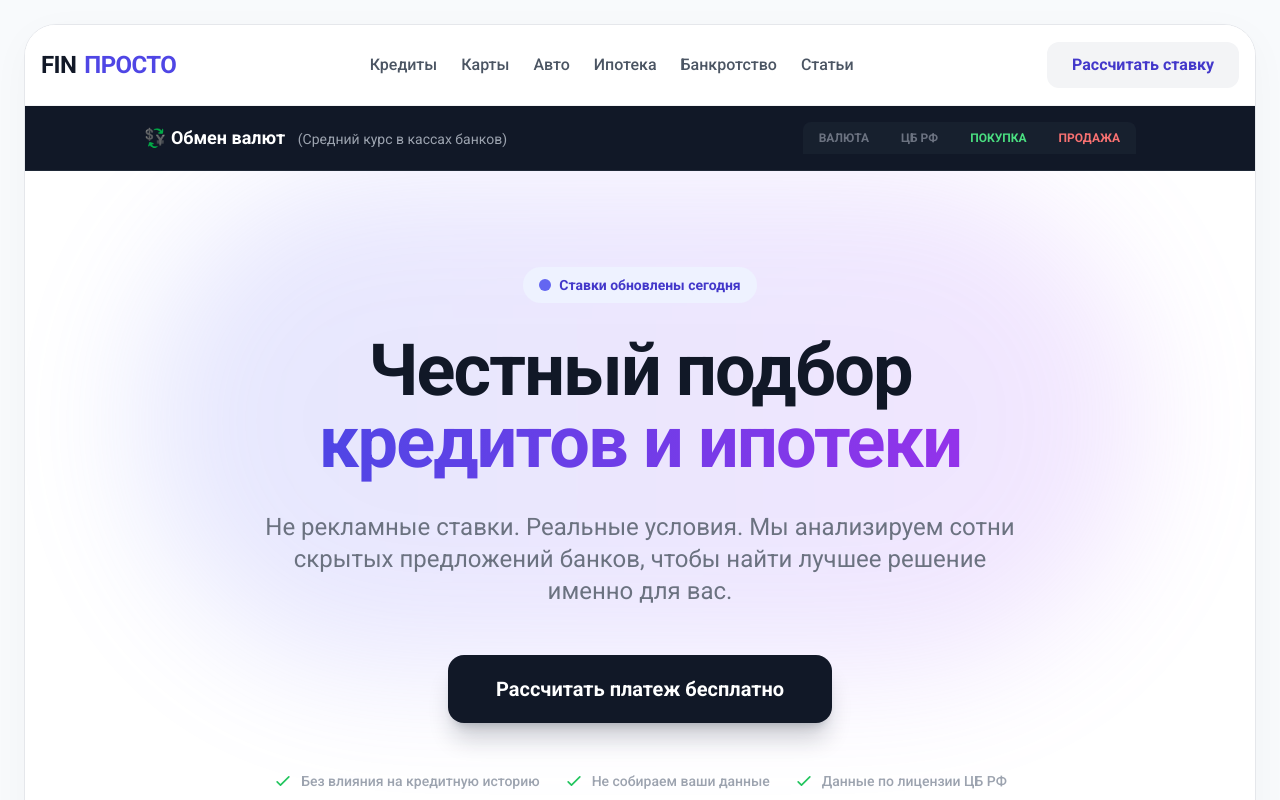
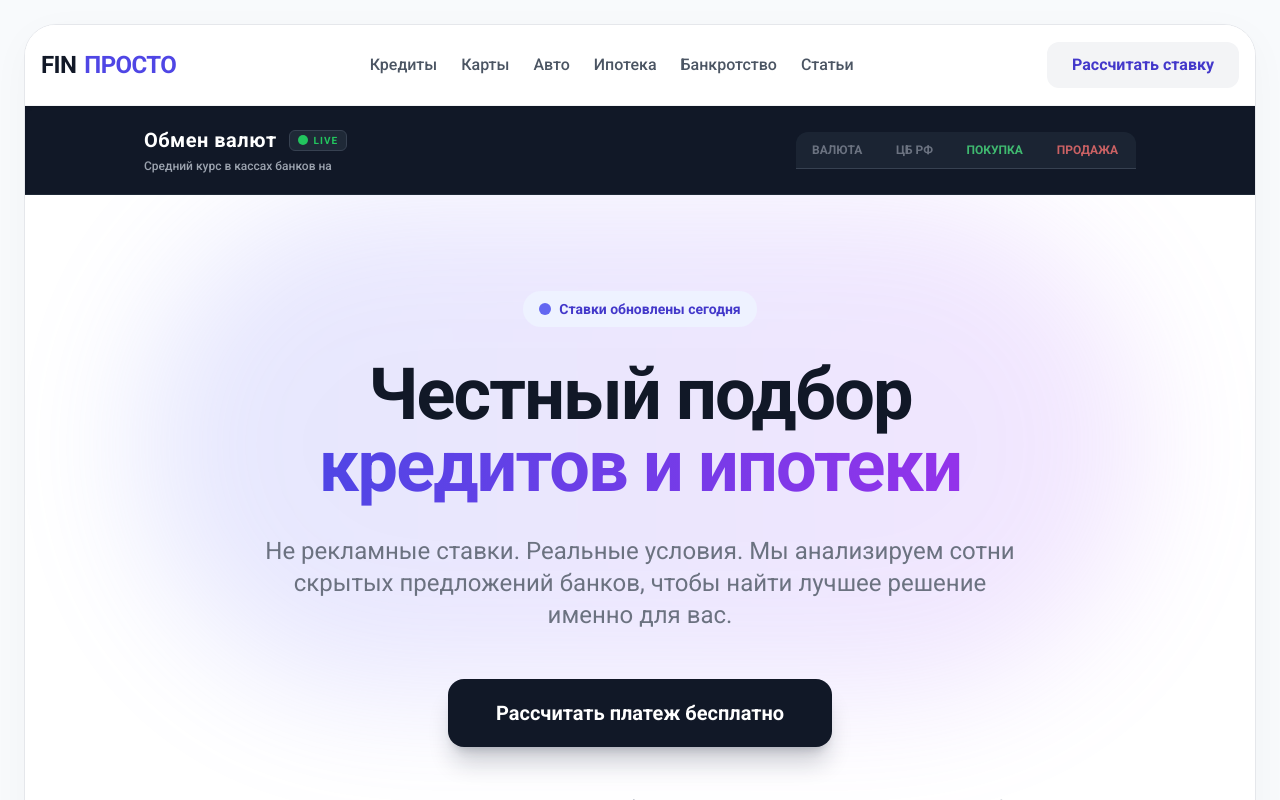
Before and after one commit to Gogih43/finprosto-1, a Next.js app: page / in a window 1280 px wide. Shown: the top 800 px of the page. Built offline with nearby package versions, Linux system fonts and the light colour scheme; no server answers.

Commit message:
add currency widget_1

```diff
--- a/components/CurrencyWidget.tsx
+++ b/components/CurrencyWidget.tsx
@@ -7,6 +7,7 @@ type Currency = {
 
 export default function CurrencyWidget() {
   const [rates, setRates] = useState<{ USD?: Currency; EUR?: Currency; CNY?: Currency }>({});
+  const [lastUpdate, setLastUpdate] = useState<string>("");
   const [loading, setLoading] = useState(true);
 
   useEffect(() => {
@@ -18,6 +19,12 @@ export default function CurrencyWidget() {
           EUR: data.Valute.EUR,
           CNY: data.Valute.CNY
         });
+
+        // Достаем точное время обновления курса от ЦБ
+        const updateDate = new Date(data.Date);
+        const formattedDate = updateDate.toLocaleDateString('ru-RU', { day: '2-digit', month: '2-digit', year: 'numeric' });
+        setLastUpdate(formattedDate);
+
         setLoading(false);
       })
       .catch(() => setLoading(false));
@@ -26,8 +33,6 @@ export default function CurrencyWidget() {
   if (loading) return null;
 
   // Имитация банковского спреда (наценки кассы)
-  // Покупка (банк берет у вас дешевле на 2.5 руб)
-  // Продажа (банк продает вам дороже на 3.5 руб)
   const getBankRates = (cbrValue: number) => {
     return {
       buy: (cbrValue - 2.5).toFixed(2),
@@ -39,63 +44,82 @@ export default function CurrencyWidget() {
   const usd = rates.USD ? getBankRates(rates.USD.Value) : null;
   const eur = rates.EUR ? getBankRates(rates.EUR.Value) : null;
   const cny = rates.CNY ? {
-    buy: (rates.CNY.Value - 0.3).toFixed(2), // У юаня спред меньше
+    buy: (rates.CNY.Value - 0.3).toFixed(2),
     sell: (rates.CNY.Value + 0.5).toFixed(2),
     cbr: rates.CNY.Value.toFixed(2)
   } : null;
 
   return (
-    <div className="bg-gray-900 border-b border-gray-800 py-4">
+    <div className="bg-gray-900 border-b border-gray-800 py-5 shadow-inner">
       <div className="container mx-auto px-4 max-w-5xl">
 
-        <div className="flex flex-col md:flex-row justify-between items-center gap-4">
-          <div className="text-white font-bold text-lg">
-            💱 Обмен валют <span className="text-gray-400 text-sm font-normal ml-2">(Средний курс в кассах банков)</span>
+        <div className="flex flex-col md:flex-row justify-between items-center gap-6">
+
+          {/* ЛЕВАЯ ЧАСТЬ: Заголовок и пульсирующий LIVE */}
+          <div className="flex flex-col items-center md:items-start text-center md:text-left">
+            <div className="flex items-center gap-3 mb-1">
+              <h2 className="text-white font-bold text-xl tracking-wide">Обмен валют</h2>
+              {/* ПУЛЬСИРУЮЩИЙ МАЯЧОК LIVE */}
+              <div className="flex items-center gap-1.5 bg-gray-800 px-2 py-0.5 rounded-md border border-gray-700">
+                <span className="relative flex h-2.5 w-2.5">
+                  <span className="animate-ping absolute inline-flex h-full w-full rounded-full bg-green-400 opacity-75"></span>
+                  <span className="relative inline-flex rounded-full h-2.5 w-2.5 bg-green-500"></span>
+                </span>
+                <span className="text-green-500 text-[10px] font-black tracking-widest">LIVE</span>
+              </div>
+            </div>
+            <p className="text-gray-400 text-xs font-medium">
+              Средний курс в кассах банков на <span className="text-gray-300 font-bold">{lastUpdate}</span>
+            </p>
           </div>
 
-          <div className="flex gap-4 md:gap-8 w-full md:w-auto overflow-x-auto pb-2 md:pb-0 custom-scrollbar">
-
-            {/* ТАБЛИЦА */}
-            <table className="w-full text-sm text-left text-gray-300 min-w-[300px]">
-              <thead className="text-xs text-gray-500 uppercase bg-gray-800/50">
+          {/* ПРАВАЯ ЧАСТЬ: Таблица с курсами */}
+          <div className="w-full md:w-auto overflow-x-auto pb-2 md:pb-0 custom-scrollbar">
+            <table className="w-full text-sm text-left text-gray-300 min-w-[340px]">
+              <thead className="text-xs text-gray-500 uppercase bg-gray-800/80 border-b border-gray-700">
                 <tr>
-                  <th className="px-4 py-2 rounded-tl-lg">Валюта</th>
-                  <th className="px-4 py-2">ЦБ РФ</th>
-                  <th className="px-4 py-2 text-green-400">Покупка</th>
-                  <th className="px-4 py-2 text-red-400 rounded-tr-lg">Продажа</th>
+                  <th className="px-4 py-2.5 rounded-tl-xl font-bold">Валюта</th>
+                  <th className="px-4 py-2.5 font-bold">ЦБ РФ</th>
+                  <th className="px-4 py-2.5 text-green-400/80 font-bold">Покупка</th>
+                  <th className="px-4 py-2.5 text-red-400/80 font-bold rounded-tr-xl">Продажа</th>
                 </tr>
               </thead>
-              <tbody>
+              <tbody className="bg-gray-800/30 divide-y divide-gray-800/50">
                 {usd && (
-                  <tr className="border-b border-gray-800 hover:bg-gray-800/30">
-                    <td className="px-4 py-2 font-bold text-white">🇺🇸 USD</td>
-                    <td className="px-4 py-2">{usd.cbr}</td>
-                    <td className="px-4 py-2 font-bold text-green-400">{usd.buy} ₽</td>
-                    <td className="px-4 py-2 font-bold text-red-400">{usd.sell} ₽</td>
+                  <tr className="hover:bg-gray-800/80 transition-colors">
+                    <td className="px-4 py-3 font-black text-white flex items-center gap-2">
+                      <span className="text-lg">🇺🇸</span> USD
+                    </td>
+                    <td className="px-4 py-3 font-medium text-gray-400">{usd.cbr}</td>
+                    <td className="px-4 py-3 font-black text-green-400 drop-shadow-[0_0_8px_rgba(74,222,128,0.2)]">{usd.buy} ₽</td>
+                    <td className="px-4 py-3 font-black text-red-400 drop-shadow-[0_0_8px_rgba(248,113,113,0.2)]">{usd.sell} ₽</td>
                   </tr>
                 )}
                 {eur && (
-                  <tr className="border-b border-gray-800 hover:bg-gray-800/30">
-                    <td className="px-4 py-2 font-bold text-white">🇪🇺 EUR</td>
-                    <td className="px-4 py-2">{eur.cbr}</td>
-                    <td className="px-4 py-2 font-bold text-green-400">{eur.buy} ₽</td>
-                    <td className="px-4 py-2 font-bold text-red-400">{eur.sell} ₽</td>
+                  <tr className="hover:bg-gray-800/80 transition-colors">
+                    <td className="px-4 py-3 font-black text-white flex items-center gap-2">
+                      <span className="text-lg">🇪🇺</span> EUR
+                    </td>
+                    <td className="px-4 py-3 font-medium text-gray-400">{eur.cbr}</td>
+                    <td className="px-4 py-3 font-black text-green-400 drop-shadow-[0_0_8px_rgba(74,222,128,0.2)]">{eur.buy} ₽</td>
+                    <td className="px-4 py-3 font-black text-red-400 drop-shadow-[0_0_8px_rgba(248,113,113,0.2)]">{eur.sell} ₽</td>
                   </tr>
                 )}
                 {cny && (
-                  <tr className="hover:bg-gray-800/30">
-                    <td className="px-4 py-2 font-bold text-white text-nowrap">🇨🇳 CNY</td>
-                    <td className="px-4 py-2">{cny.cbr}</td>
-                    <td className="px-4 py-2 font-bold text-green-400">{cny.buy} ₽</td>
-                    <td className="px-4 py-2 font-bold text-red-400">{cny.sell} ₽</td>
+                  <tr className="hover:bg-gray-800/80 transition-colors">
+                    <td className="px-4 py-3 font-black text-white flex items-center gap-2">
+                      <span className="text-lg">🇨🇳</span> CNY
+                    </td>
+                    <td className="px-4 py-3 font-medium text-gray-400">{cny.cbr}</td>
+                    <td className="px-4 py-3 font-black text-green-400 drop-shadow-[0_0_8px_rgba(74,222,128,0.2)]">{cny.buy} ₽</td>
+                    <td className="px-4 py-3 font-black text-red-400 drop-shadow-[0_0_8px_rgba(248,113,113,0.2)]">{cny.sell} ₽</td>
                   </tr>
                 )}
               </tbody>
             </table>
+          </div>
 
-          </div>
         </div>
-
       </div>
     </div>
   );
```
